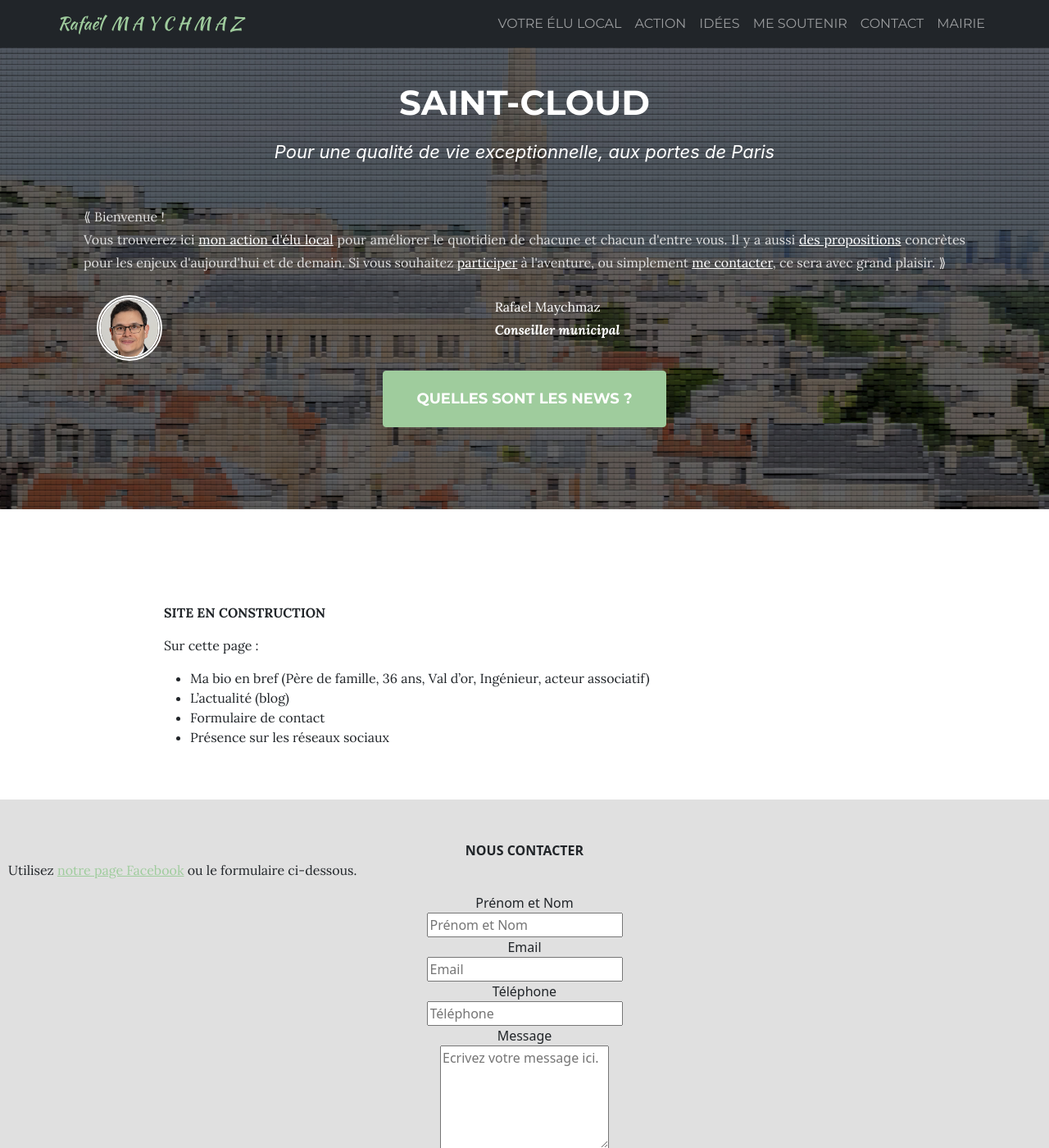
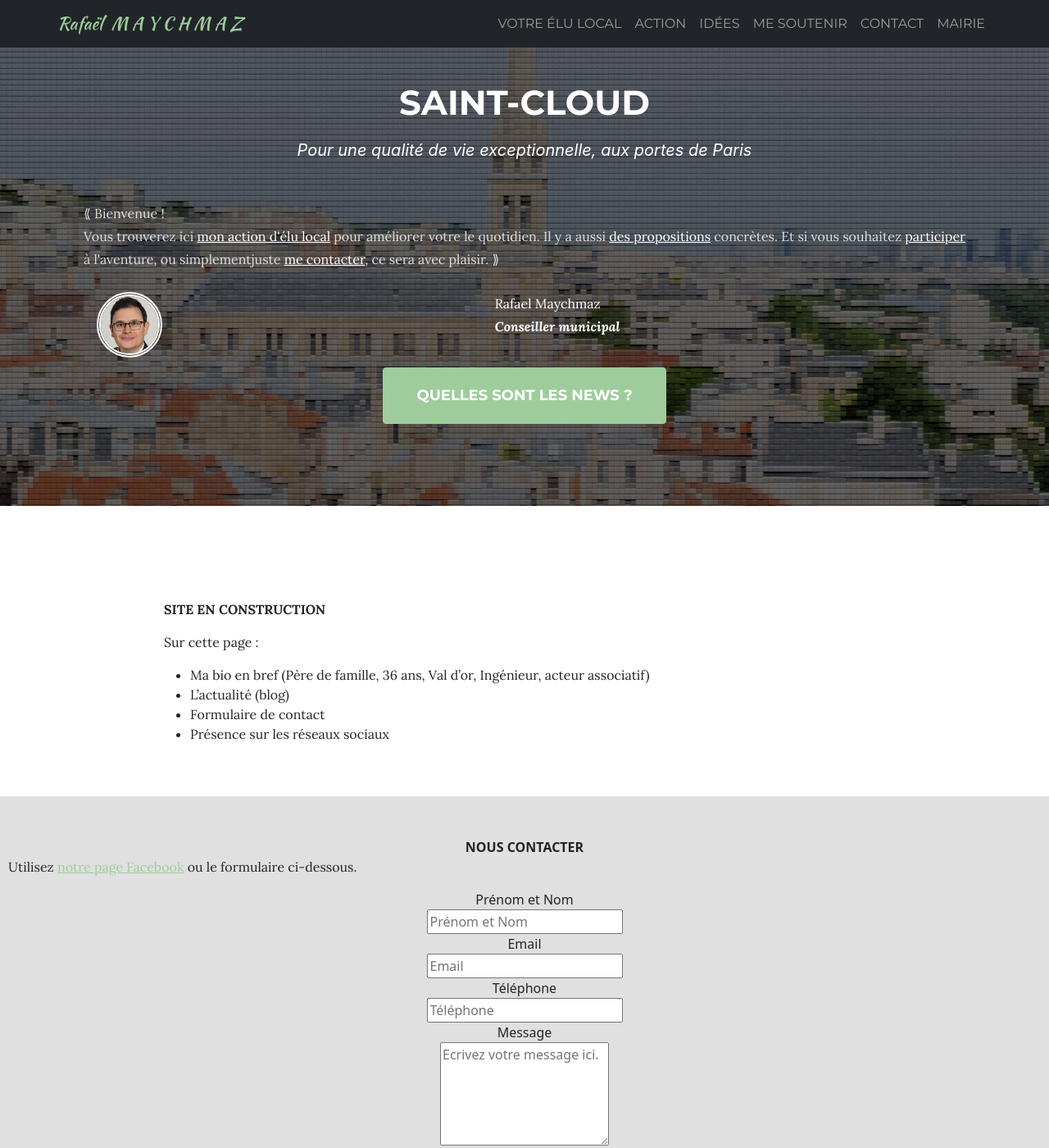
Before and after one commit to RafaelMaychmaz/rafaelmaychmaz_politique, a Jekyll site: the page built from index.md, in a window 1280 px wide and 1400 px high. Shown: the whole window at 82% size. Built offline with Jekyll 4.4.1, drawn with Linux system fonts in a browser that asks for light colours; nearby versions of some CDN libraries.

Commit message:
update index

```diff
--- a/_layouts/rm_index.html
+++ b/_layouts/rm_index.html
@@ -37,9 +37,9 @@
             <div class="quote_container">
               <div class="quote_text">
                 <p>⟪ Bienvenue !<br>
-                  Vous trouverez ici <a href="/action.html">mon action d'élu local</a> pour améliorer le quotidien de chacune et chacun d'entre vous.
-                  Il y a aussi <a href="/idees.html">des propositions</a> concrètes pour les enjeux d'aujourd'hui et de demain.
-                  Si vous souhaitez <a href="/contact.html">participer</a> à l'aventure, ou simplement <a href="/contact.html">me contacter</a>, ce sera avec grand plaisir. ⟫</p>
+                  Vous trouverez ici <a href="/action.html">mon action d'élu local</a> pour améliorer votre le quotidien.
+                  Il y a aussi <a href="/idees.html">des propositions</a> concrètes.
+                  Et si vous souhaitez <a href="/contact.html">participer</a> à l'aventure, ou simplementjuste <a href="/contact.html">me contacter</a>, ce sera avec plaisir. ⟫</p>
               </div>
 
               <div class="quote_signature_container">
--- a/assets/css/rafaelmaychmaz.css
+++ b/assets/css/rafaelmaychmaz.css
@@ -54,7 +54,7 @@ header.masthead .intro-text .intro-lead-in {
 .intro-lead-in p {
     line-height: 1.75 ! important;
     text-align: center !important;
-    font-size: 22px !important;
+    font-size: 20px !important;
     font-style: italic !important;
     font-family: 'Droid Serif', -apple-system, BlinkMacSystemFont, 'Segoe UI', Roboto, 'Helvetica Neue', Arial, sans-serif, 'Apple Color Emoji', 'Segoe UI Emoji', 'Segoe UI Symbol', 'Noto Color Emoji' !important;
 }
```
